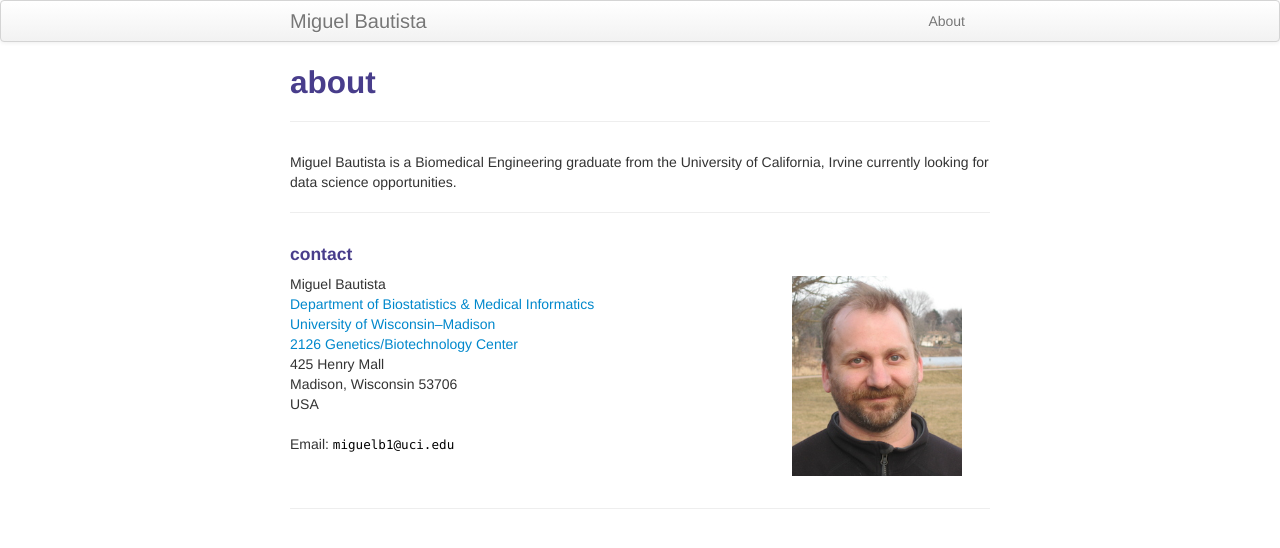
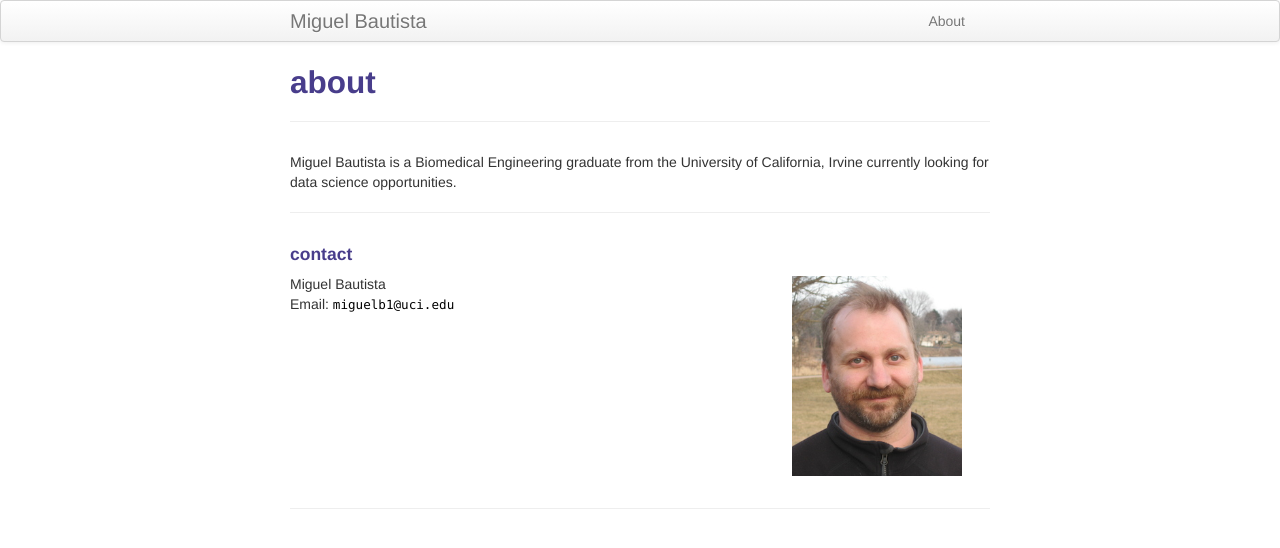
Before and after one commit to mbguel/mbguel.github.io, a Jekyll site: the page built from pages/about.md, in a window 1280 px wide. Shown: the top 548 px of the page. Built offline with Jekyll 4.4.1, drawn with Linux system fonts in a browser that asks for light colours.

```diff
--- a/pages/about.md
+++ b/pages/about.md
@@ -15,12 +15,12 @@ Miguel Bautista is a Biomedical Engineering graduate from the University of Cali
     <div class="row-fluid">
         <div class="span5">
             Miguel Bautista<br/>
-            <a href="http://www.biostat.wisc.edu">Department of Biostatistics &amp; Medical Informatics</a><br/>
+            <!-- <a href="http://www.biostat.wisc.edu">Department of Biostatistics &amp; Medical Informatics</a><br/>
             <a href="http://www.wisc.edu">University of Wisconsin&ndash;Madison</a><br/>
             <a href="http://map.wisc.edu/s/2tie3nen">2126 Genetics/Biotechnology Center</a><br/>
             425 Henry Mall<br/>
             Madison, Wisconsin 53706<br/>
-            USA<br/><br/>
+            USA<br/><br/> -->
 
             <div id="hide_email">
             Email: <code>mi</code><b>I</b><code>gu</code><b>don't</b><code>el</code><b>want</b><code>b</code><b>spam!
```
